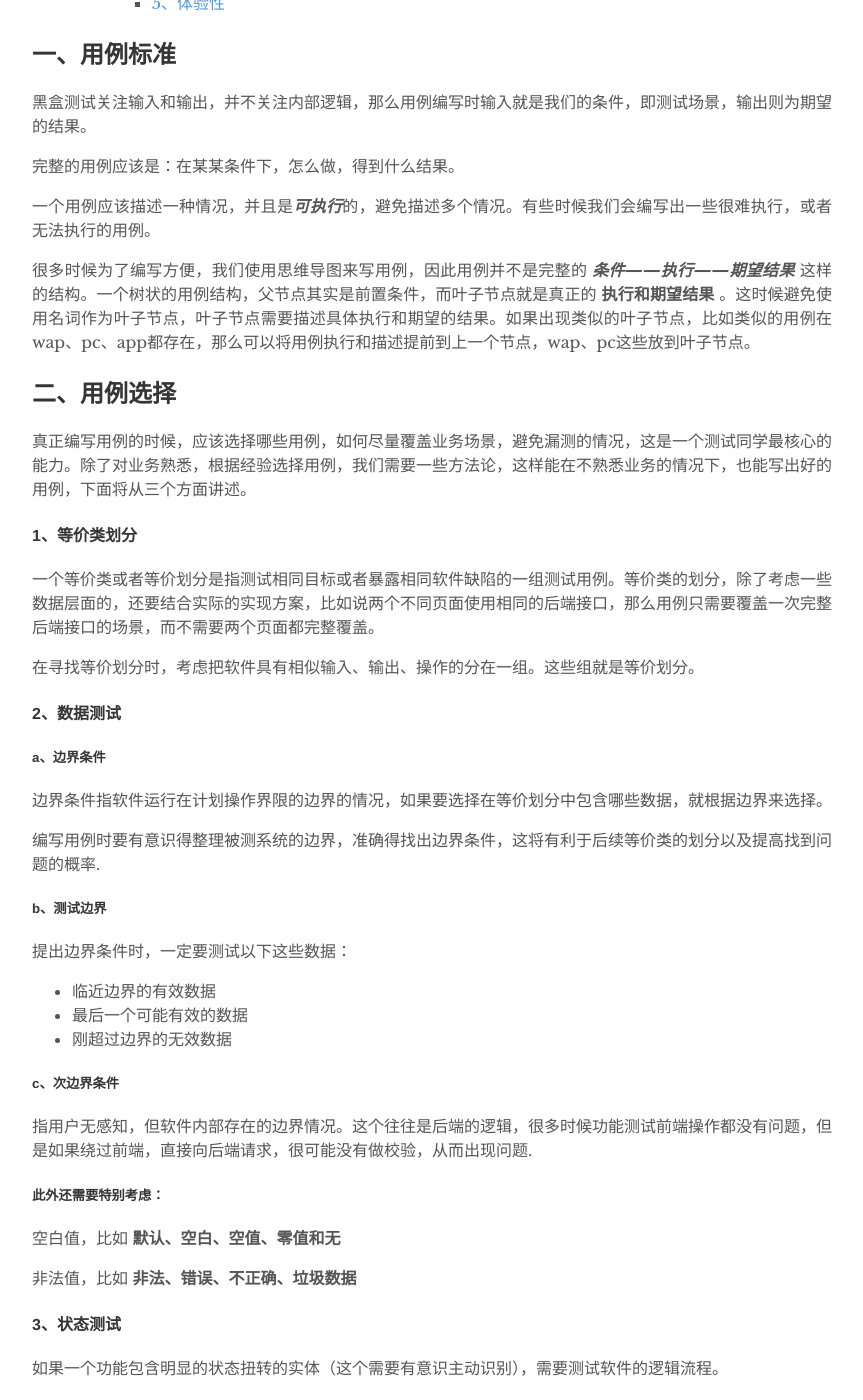
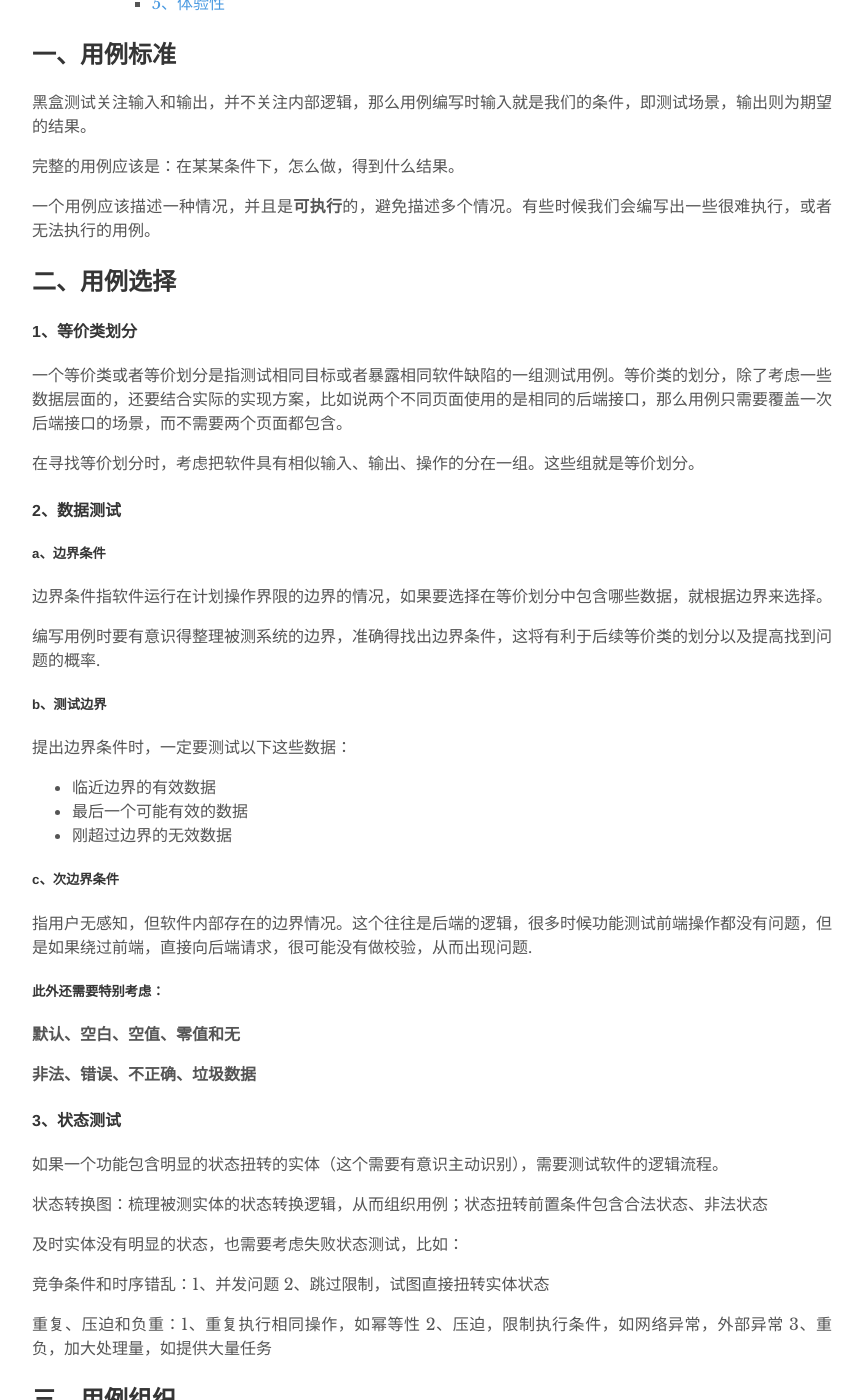
Before and after one commit to bugVanisher/bugVanisher.github.io, a Jekyll site: the page built from _posts/qte/2019-01-21-how-to-write-test-cases.md, in a window 1280 px wide and 1400 px high, scrolled down 750 px. Shown: the whole window, without its empty margins (208-1071 px from the left). Built offline with Jekyll 4.4.1, drawn with Linux system fonts in a browser that asks for light colours; some of the changed text lies outside the part shown.

Commit message:
Revert "update at 02.09"
This reverts commit 3d10dbd

```diff
--- a/_posts/qte/2019-01-21-how-to-write-test-cases.md
+++ b/_posts/qte/2019-01-21-how-to-write-test-cases.md
@@ -9,15 +9,12 @@
 
 完整的用例应该是：在某某条件下，怎么做，得到什么结果。
 
-一个用例应该描述一种情况，并且是***可执行***的，避免描述多个情况。有些时候我们会编写出一些很难执行，或者无法执行的用例。
-
-很多时候为了编写方便，我们使用思维导图来写用例，因此用例并不是完整的 ***条件——执行——期望结果*** 这样的结构。一个树状的用例结构，父节点其实是前置条件，而叶子节点就是真正的 **执行和期望结果** 。这时候避免使用名词作为叶子节点，叶子节点需要描述具体执行和期望的结果。如果出现类似的叶子节点，比如类似的用例在wap、pc、app都存在，那么可以将用例执行和描述提前到上一个节点，wap、pc这些放到叶子节点。
+一个用例应该描述一种情况，并且是**可执行**的，避免描述多个情况。有些时候我们会编写出一些很难执行，或者无法执行的用例。
 
 ## 二、用例选择
-真正编写用例的时候，应该选择哪些用例，如何尽量覆盖业务场景，避免漏测的情况，这是一个测试同学最核心的能力。除了对业务熟悉，根据经验选择用例，我们需要一些方法论，这样能在不熟悉业务的情况下，也能写出好的用例，下面将从三个方面讲述。
 
 #### 1、等价类划分
-一个等价类或者等价划分是指测试相同目标或者暴露相同软件缺陷的一组测试用例。等价类的划分，除了考虑一些数据层面的，还要结合实际的实现方案，比如说两个不同页面使用相同的后端接口，那么用例只需要覆盖一次完整后端接口的场景，而不需要两个页面都完整覆盖。
+一个等价类或者等价划分是指测试相同目标或者暴露相同软件缺陷的一组测试用例。等价类的划分，除了考虑一些数据层面的，还要结合实际的实现方案，比如说两个不同页面使用的是相同的后端接口，那么用例只需要覆盖一次后端接口的场景，而不需要两个页面都包含。
 
 在寻找等价划分时，考虑把软件具有相似输入、输出、操作的分在一组。这些组就是等价划分。
 #### 2、数据测试
@@ -37,9 +34,9 @@
 
 ##### 此外还需要特别考虑：
 
-空白值，比如 **默认、空白、空值、零值和无**
+**默认、空白、空值、零值和无**
 
-非法值，比如 **非法、错误、不正确、垃圾数据**
+**非法、错误、不正确、垃圾数据**
 
 
 #### 3、状态测试
@@ -47,7 +44,7 @@
 
 状态转换图：梳理被测实体的状态转换逻辑，从而组织用例；状态扭转前置条件包含合法状态、非法状态
 
-即使实体没有明显的状态，也需要考虑失败状态测试，比如：
+及时实体没有明显的状态，也需要考虑失败状态测试，比如：
 
 竞争条件和时序错乱：1、并发问题 2、跳过限制，试图直接扭转实体状态
 
@@ -59,13 +56,13 @@
 
 #### 1、基于产品原型
 ##### a、描述
-这种方式基本是按照产品原型的页面进行用例编写和组织
+这种方式基本是按照产品原型，页面进行用例编写和组织
 ##### b、优劣势
 优势：编写简单，直接按原型组织用例；分工简单
 
 劣势：场景容易遗漏；用例组织容易混乱
 ##### c、适用场景
-几乎适合所有场景，复杂或单页面功能都适合，这个应该也是大部分测试采用的方式
+几乎所有场景，复杂或单页面功能都适合，这个应该也是大部分测试采用的方式
 
 #### 2、基于角色行为
 ##### a、描述
@@ -114,10 +111,6 @@
 ##### 常见安全漏洞
 包含但不局限于：sql注入、xss、未校验的重定向、csrf
 
-安全相关的用例，很多时候web框架已经能够挡住大部分，测试需要更多关注的是越权，信息安全，重定向等。
-
-更多安全相关的内容，请关注[owasp](https://www.owasp.org/index.php/Main_Page)
-
 #### 2、兼容性
 ##### 多端实现
 不同的展示层，比如wap、pc、app这些端是否都需要实现，如果不是，修改一个端，是否会影响到其他端
@@ -127,7 +120,7 @@
 #### 3、性能
 ##### 是否会产生慢查询
 ##### 是否有多余io
-##### 是否可以添加缓存，缓存添加是否合理
+##### 是否可以添加缓存，添加是否合理
 
 #### 4、关联性
 改动是否会影响到相关的其他功能
```
Also changed, not shown: other parts of _posts/qte/2019-01-21-how-to-write-test-cases.md (+1 -1 lines).
